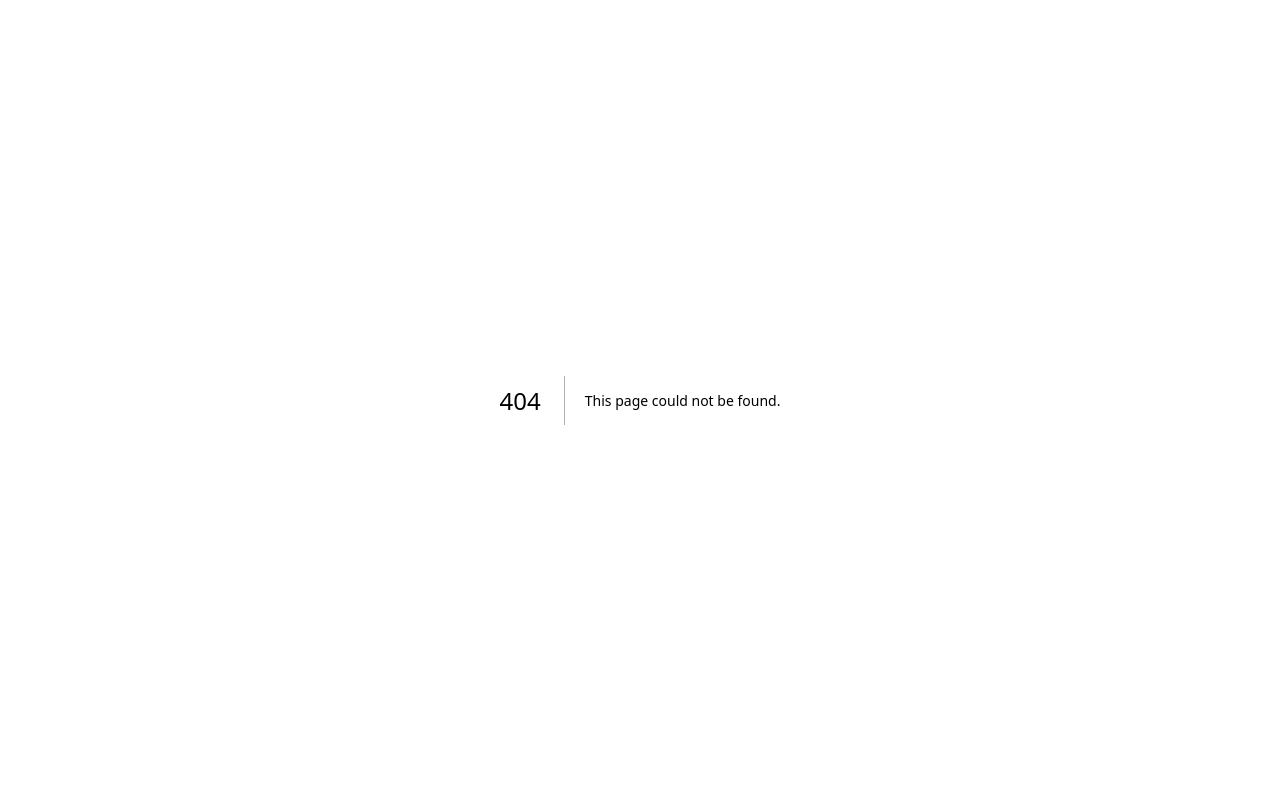
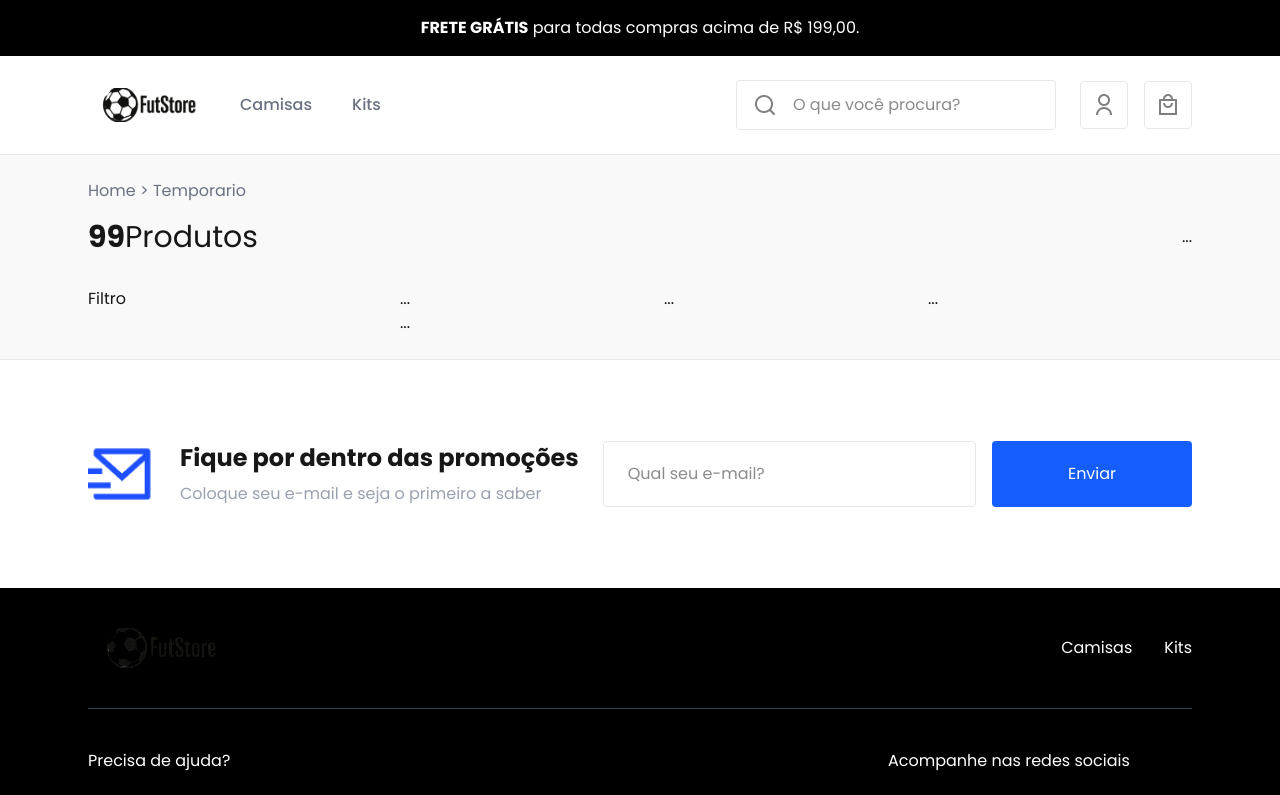
Before and after one commit to pierrepaulo/futstore, a Next.js app: page /categories/camisa in a window 1280 px wide. Before the commit this address had no page. Shown: the top 795 px of the page. Built offline with nearby package versions, Linux system fonts and the light colour scheme.

Commit message:
feat(categories): implementa estrutura de categorias com rotas

```diff
--- /dev/null
+++ b/src/app/(site)/categories/[slug]/page.tsx
@@ -0,0 +1,39 @@
+import Link from "next/link";
+
+type Props = {
+  params: Promise<{ slug: string }>;
+  searchParams: Promise<{ [key: string]: string | string[] | undefined }>;
+};
+export default async function Page({ params, searchParams }: Props) {
+  const { slug } = await params;
+  const filters = await searchParams;
+
+  //todo: pegar infos da categoria
+
+  return (
+    <div>
+      <div className="text-gray-500 mb-4">
+        <Link href={"/"}>Home</Link> &gt; Temporario
+      </div>
+
+      <div>
+        <div className="flex flex-col md:flex-row justify-between items-start md:items-center">
+          <div className="text-3xl">
+            <strong>99</strong>Produtos
+          </div>
+          <div>...</div>
+        </div>
+      </div>
+
+      <div className="mt-8 flex flex-col md:flex-row gap-8">
+        <div className="flex-1 md:max-w-70">Filtro</div>
+        <div className="flex-1 grid grid-cols-1 md:grid-cols-3">
+          <div>...</div>
+          <div>...</div>
+          <div>...</div>
+          <div>...</div>
+        </div>
+      </div>
+    </div>
+  );
+}
```
